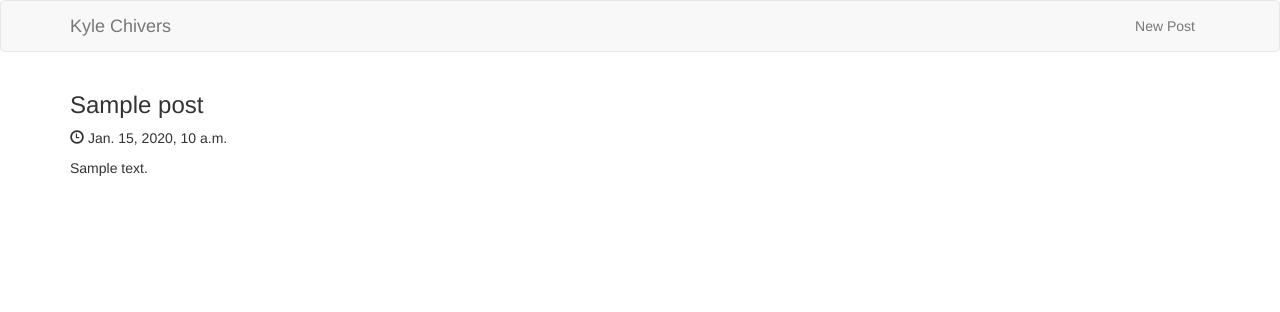
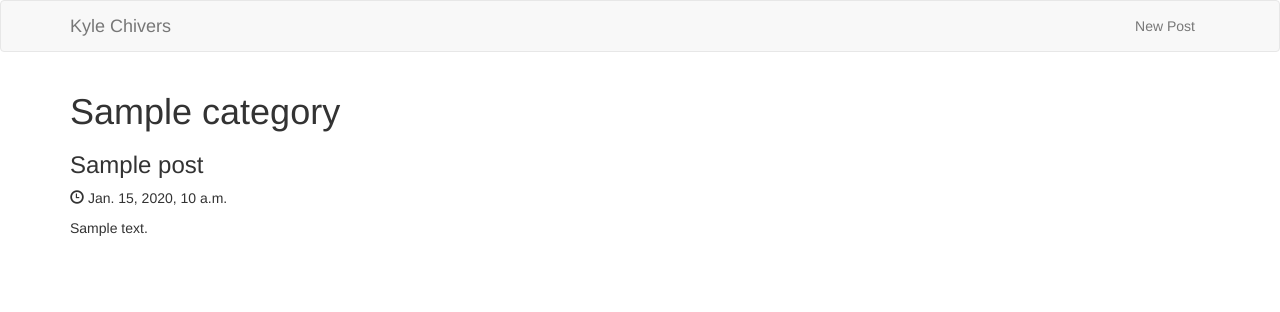
Before and after one commit to kchiv/kyle_blog, a Django app: template posts/templates/posts/category_page.html in a window 1280 px wide. Shown: the top 312 px of the page. Run offline with Django 3.2, Linux system fonts and the light colour scheme; the template is opened without the code that fills it: most values are stand-ins (such as "Sample title", 1, 10 or a date in 2020); some libraries are stand-ins or nearby versions.

Commit message:
fixed category query to handle not found records

```diff
--- a/posts/templates/posts/category_page.html
+++ b/posts/templates/posts/category_page.html
@@ -4,10 +4,12 @@
 
 {% block content %}
 
+	<h1>{{ category.title }}</h1>
+
 	{% for post in posts %}
 		<h3>{{ post.title }}</h3>
 		<p><span class="glyphicon glyphicon-time" aria-hidden="true"></span> {{ post.pub_date_pretty }}</p>
-		<p>{{ post.body|striptags }}</p>
+		<p>{{ post.summary|striptags }}</p>
 	{% endfor %}
 
 {% endblock %}
--- a/posts/views.py
+++ b/posts/views.py
@@ -12,5 +12,5 @@ def post_page(request, post_slug, category_slug):
 
 def category_page(request, category_slug):
 	posts = Post.objects.filter(category__slug=category_slug).order_by('-pub_date')
-	category = Category.objects.filter(slug=category_slug)
-	return render(request, 'posts/category_page.html', {'posts':posts})
+	category = get_object_or_404(Category, slug=category_slug)
+	return render(request, 'posts/category_page.html', {'posts':posts, 'category':category})
--- a/templates/home.html
+++ b/templates/home.html
@@ -7,7 +7,7 @@
 	{% for post in posts %}
 		<h1>{{ post.title }}</h1>
 		<p><span class="glyphicon glyphicon-time" aria-hidden="true"></span> {{ post.pub_date_pretty }}</p>
-		<p>{{ post.body|striptags }}</p>
+		<p>{{ post.summary|striptags }}</p>
 	{% endfor %}
 
 {% endblock %}
```
